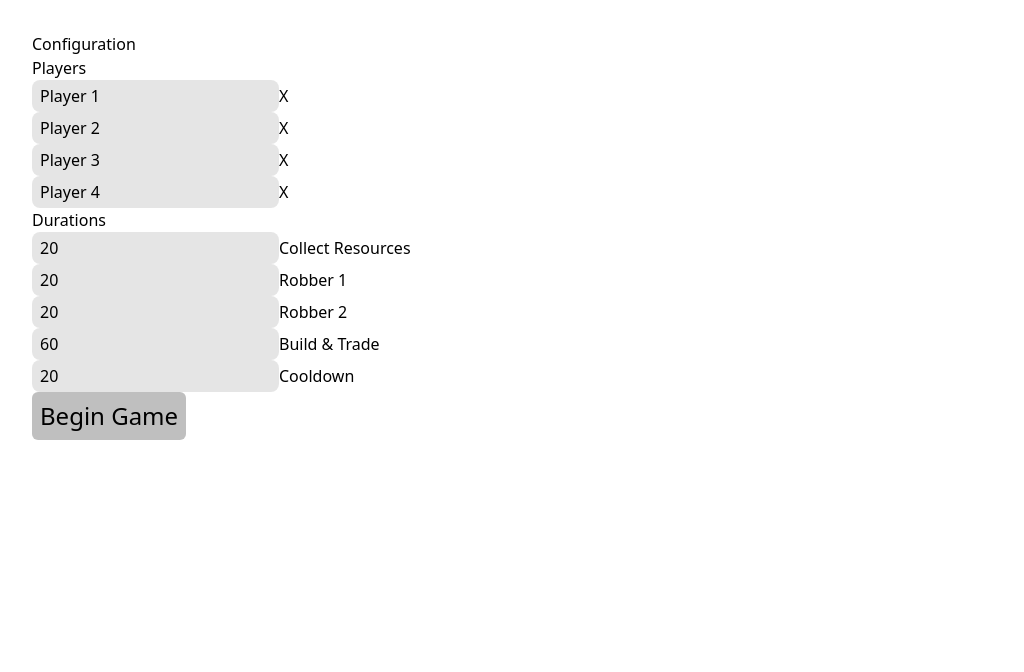
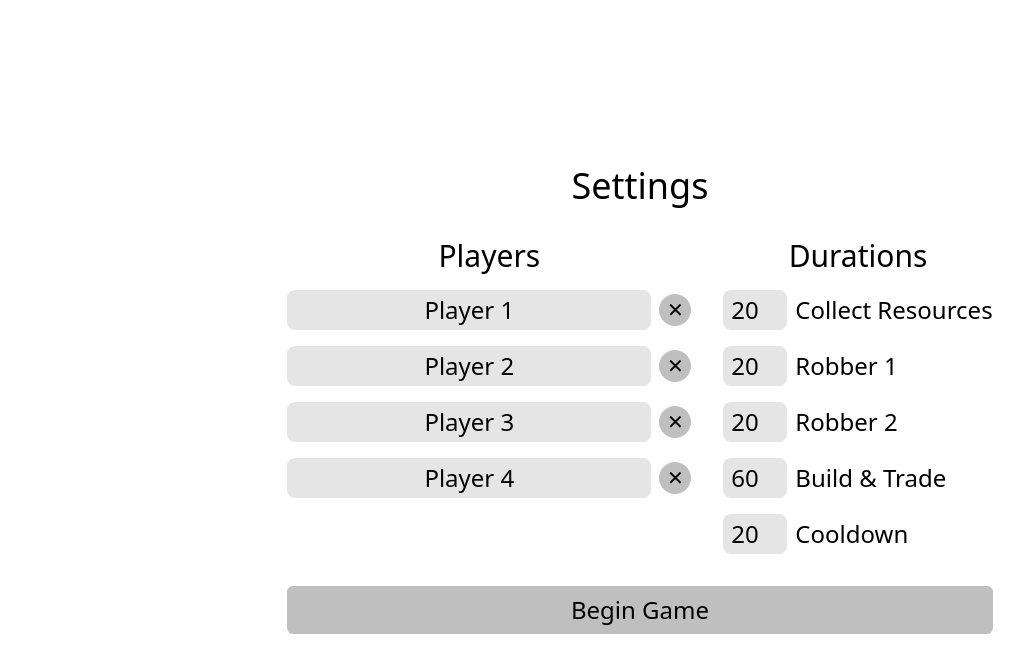
Before and after one commit to JosiahFu/total-chaos-catan, a React (Vite) app: page / in a window 1280 px wide. Shown: the top 672 px of the page, without its empty margins (0-1024 px from the left). Built offline with nearby package versions, Linux system fonts and the light colour scheme; the HTML template or start-up script is replaced by a standard one.

Commit message:
Settings layout & styling

```diff
--- a/src/components/Settings.tsx
+++ b/src/components/Settings.tsx
@@ -25,31 +25,33 @@ function Settings({
     };
 
     return (
-        <>
-            <h2>Configuration</h2>
-            <section>
-                <h3>Players</h3>
+        <div className='grid h-full grid-cols-[max-content] place-content-center gap-4 text-xl md:grid-cols-[max-content_max-content] md:gap-8 lg:text-2xl'>
+            <h2 className='text-center text-3xl md:col-span-2 lg:text-4xl'>
+                Settings
+            </h2>
+            <section className='flex flex-col items-center gap-2 md:gap-4'>
+                <h3 className='text-center text-2xl lg:text-3xl'>Players</h3>
                 {players.map((e, i) => (
-                    <div key={i}>
+                    <div key={i} className='flex flex-row items-center gap-2'>
                         <Input
+                            className='text-center'
                             value={e}
                             onChange={value => setPlayer(i, value)}
                         />
-                        {players.length > 2 && (
                         <button
+                            className='button-colors h-6 w-6 rounded-full text-center text-base lg:h-8 lg:w-8 lg:text-xl '
+                            disabled={players.length <= 2}
                             onClick={() =>
                                 players.length > 2 &&
-                                    setPlayers(
-                                        players.filter((_, i2) => i !== i2)
-                                    )
+                                setPlayers(players.filter((_, i2) => i !== i2))
                             }>
-                                X
+                            {'\u2715' /* x */}
                         </button>
-                        )}
                     </div>
                 ))}
                 {players.length < 4 && (
                     <button
+                        className='button-colors h-6 w-6 rounded-full text-center text-base lg:h-8 lg:w-8 lg:text-xl'
                         onClick={() =>
                             players.length < 4 && setPlayers([...players, ''])
                         }>
@@ -57,22 +59,22 @@ function Settings({
                     </button>
                 )}
             </section>
-            <section>
-                <h3>Durations</h3>
+            <section className='flex flex-col gap-2 md:gap-4'>
+                <h3 className='text-center text-2xl lg:text-3xl'>Durations</h3>
                 {PHASES.map((e, i) => (
-                    <div key={i}>
-                        <label>
+                    <label key={i} className='flex flex-row items-center gap-2'>
                         <NumberInput
                             value={lengths[e]}
                             onChange={value => setLength(e, value)}
                         />
                         {PHASE_NAMES[e]}
                     </label>
-                    </div>
                 ))}
             </section>
-            <Button onClick={onStart}>Begin Game</Button>
-        </>
+            <Button className='md:col-span-2' onClick={onStart}>
+                Begin Game
+            </Button>
+        </div>
     );
 }
 
--- a/src/index.css
+++ b/src/index.css
@@ -14,6 +14,10 @@
             @apply pie-end stroke-red-500;
         }
     }
+
+    .button-colors {
+        @apply bg-black/25 transition hover:bg-black/20 active:bg-black/30 disabled:bg-black/10 disabled:text-black/50 disabled:hover:bg-black/10;
+    }
 }
 
 @layer utilities {
--- a/src/lib/components/Button.tsx
+++ b/src/lib/components/Button.tsx
@@ -9,7 +9,7 @@ function Button({
         <button
             className={`${
                 className ?? ''
-            } rounded-md bg-black/25 p-2 transition-colors hover:bg-black/20 active:bg-black/30 disabled:bg-black/10 disabled:hover:bg-black/10 md:text-xl xl:text-2xl`}
+            } button-colors rounded-md p-2 transition md:text-xl xl:text-2xl`}
             {...otherProps}>
             {children}
         </button>
--- a/src/lib/components/NumberInput.tsx
+++ b/src/lib/components/NumberInput.tsx
@@ -4,6 +4,7 @@ import Input from './Input';
 function NumberInput({
     value,
     onChange,
+    className,
     ...otherProps
 }: Omit<
     InputHTMLAttributes<HTMLInputElement>,
@@ -23,6 +24,7 @@ function NumberInput({
     return (
         <Input
             type='number'
+            className={`${className} w-16`}
             value={value}
             onChange={handleChange}
             {...otherProps}
```
Lines whose indentation alone changed are shown as unchanged.
